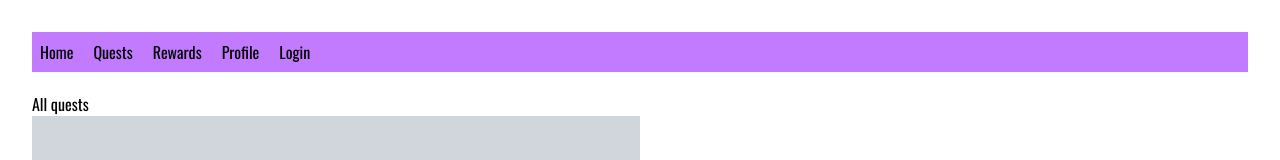
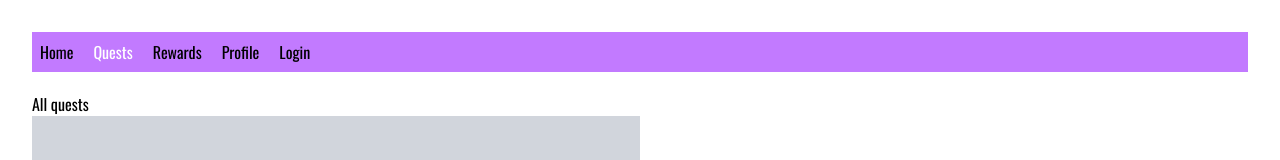
Before and after one commit to ahmedsalehdhk/lumora, a Next.js app: page /quests in a window 1280 px wide. Shown: the top 160 px of the page. Built offline with nearby package versions, Linux system fonts and the light colour scheme.

Commit message:
Styling active nav link

```diff
--- a/app/components/Navbar.tsx
+++ b/app/components/Navbar.tsx
@@ -1,16 +1,32 @@
+'use client'
+
 import Link from 'next/link'
 import React from 'react'
+import { usePathname } from 'next/navigation'
 
 const Navbar = () => {
+  const currentPath = usePathname()
+  console.log(currentPath)
+
+  const links = [
+    {label: 'Home', href: '/'},
+    {label: 'Quests', href: '/quests'},
+    {label: 'Rewards', href: '/rewards'},
+    {label: 'Profile', href: '/profile'},
+    {label: 'Login', href: '/login'},
+  ]
+
   return (
     <nav className='bg-purple-400 p-2 mb-5'>
-        <div className="nav-links space-x-5">
-            <Link href="/">Home</Link>
-            <Link href="/quests">Quests</Link>
-            <Link href="/rewards">Rewards</Link>
-            <Link href="/profile">Profile</Link>
-            <Link href="/login">Login</Link>
-        </div>
+        <ul className="nav-links space-x-5">
+          {links.map((link) => {
+            return <Link
+            key={link.href}
+            href={link.href}
+            className={`${link.href === currentPath ? 'text-white' : 'text-black'}`}
+            >{link.label}</Link>
+          })}
+        </ul>
     </nav>
   )
 }
--- /dev/null
+++ b/app/loading.tsx
@@ -0,0 +1,11 @@
+import React from 'react'
+
+const Loading = () => {
+  return (
+    <div className='flex justify-center items-center h-screen w-screen'>
+      <h1 className='text-4xl'>Loading</h1>
+    </div>
+  )
+}
+
+export default Loading
```
